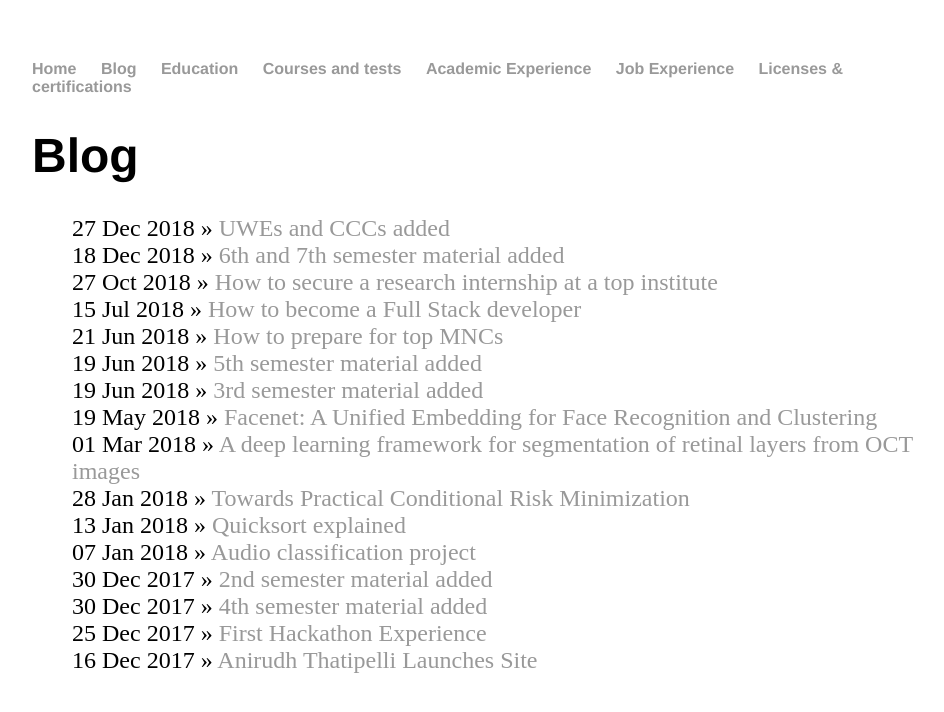
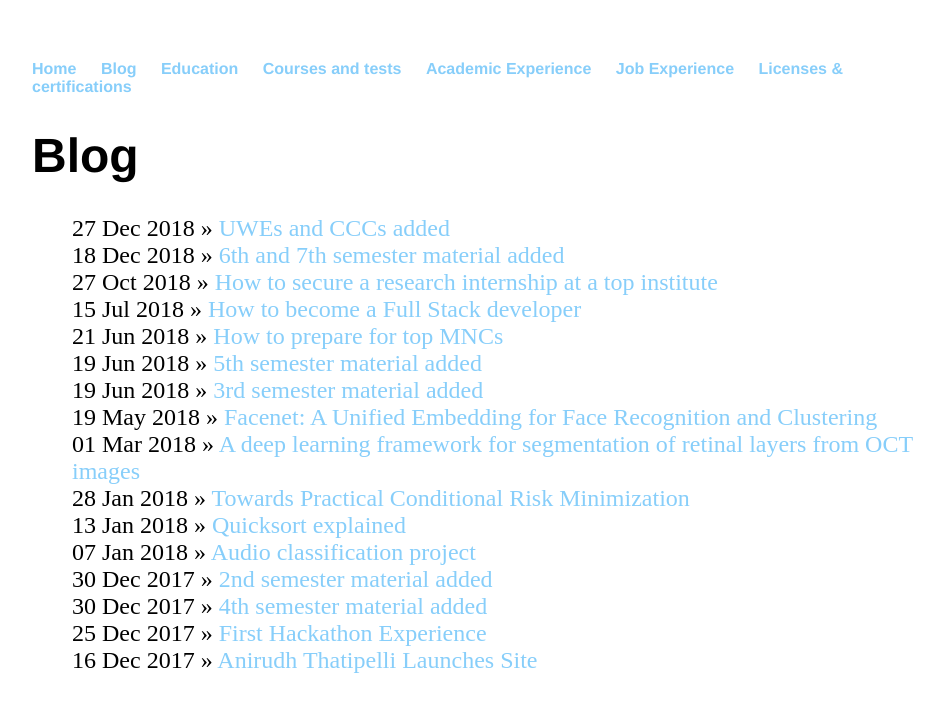
Before and after one commit to ArmanBehnam/ArmanBehnam.github.io, a Jekyll site: the page built from blog/index.html, in a window 1280 px wide. Shown: the top 712 px of the page, without its empty margins (160-1104 px from the left). Built offline with Jekyll 4.4.1, drawn with Linux system fonts in a browser that asks for light colours.

Commit message:
Update main.css

```diff
--- a/css/main.css
+++ b/css/main.css
@@ -10,14 +10,14 @@ nav ul, footer ul {
     font-weight: bold;
 }
 nav ul li, footer ul li {
-    width: 20%;
     color: #87CEFA;
     display: inline;
     margin-right: 20px;
 }
 a {
     text-decoration: none;
-    color: #999;
+    width: 20%;
+    color: #87CEFA;
 }
 a:hover {
     text-decoration: underline;
```
